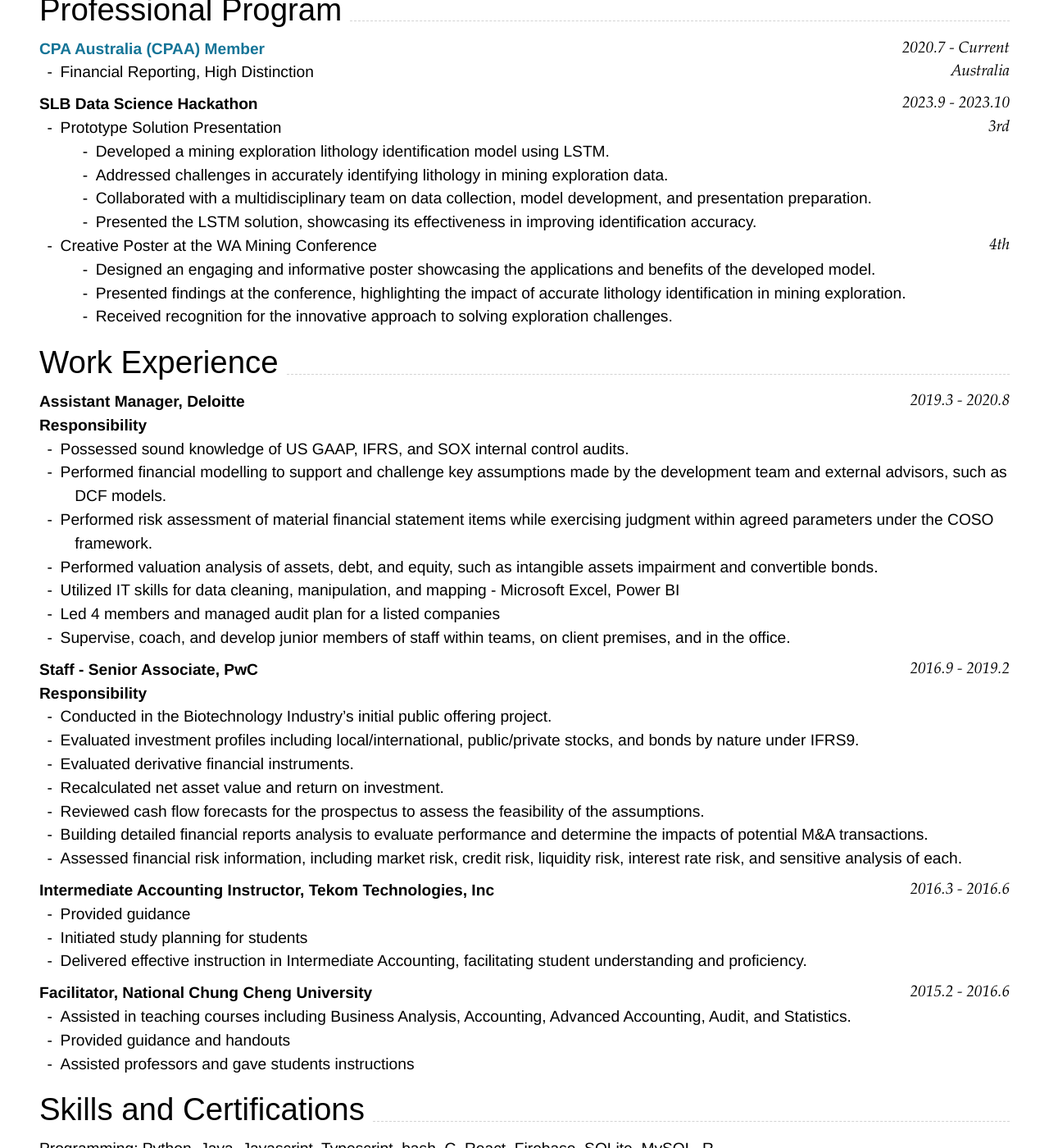
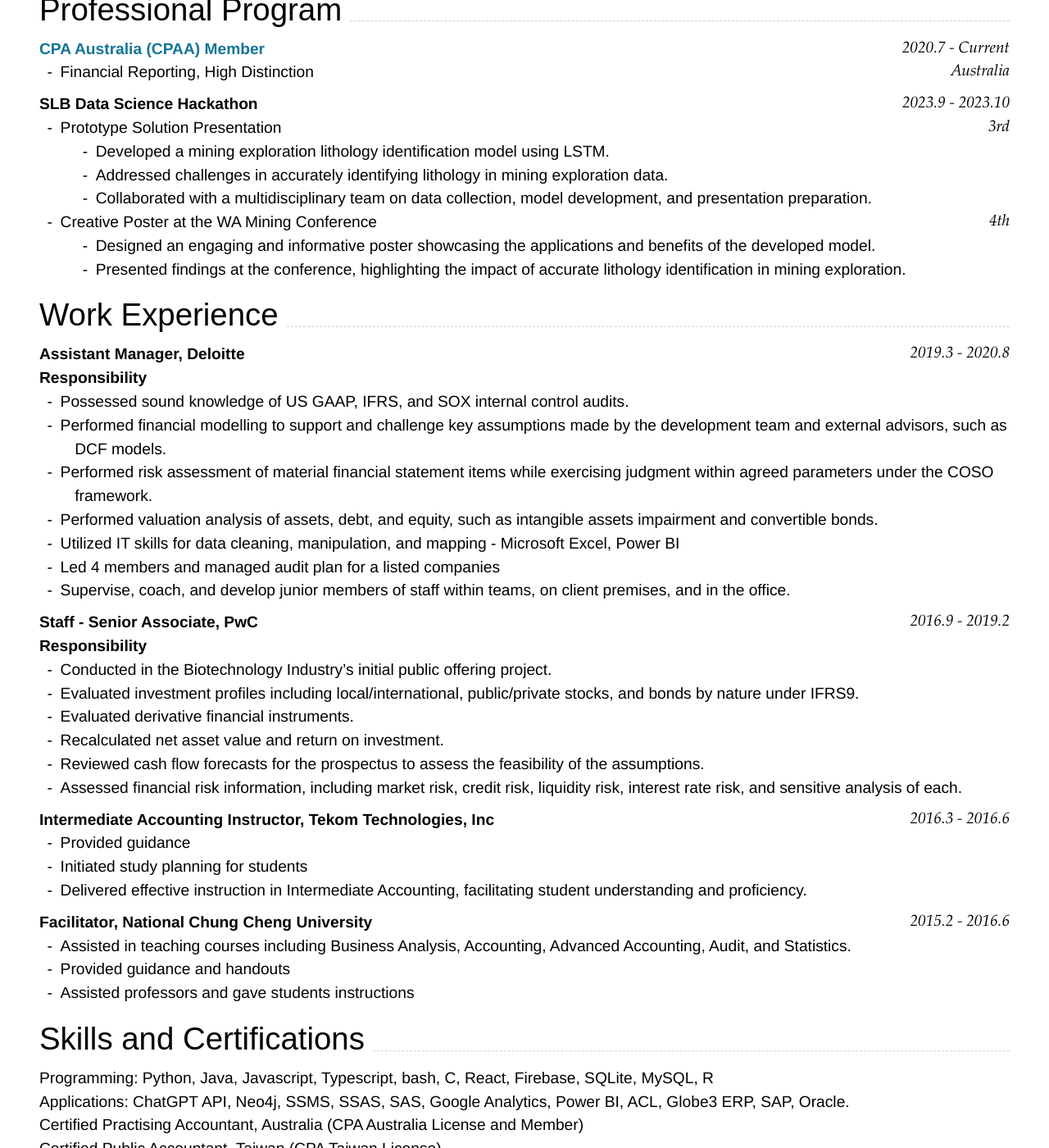
Before and after one commit to HUIXIN-TW/Resume, a Jekyll site: the page built from index.md, in a window 1280 px wide and 1400 px high, scrolled down 3035 px. Shown: the whole window at 82% size. Built offline with Jekyll 4.4.1, drawn with Linux system fonts in a browser that asks for light colours; nearby versions of some CDN libraries; part of the change alters nothing that is shown.

Commit message:
fix format

```diff
--- a/index.md
+++ b/index.md
@@ -326,11 +326,9 @@ Australia
   - Developed a mining exploration lithology identification model using LSTM.
   - Addressed challenges in accurately identifying lithology in mining exploration data.
   - Collaborated with a multidisciplinary team on data collection, model development, and presentation preparation.
-  - Presented the LSTM solution, showcasing its effectiveness in improving identification accuracy.
 - Creative Poster at the WA Mining Conference `4th`
   - Designed an engaging and informative poster showcasing the applications and benefits of the developed model.
   - Presented findings at the conference, highlighting the impact of accurate lithology identification in mining exploration.
-  - Received recognition for the innovative approach to solving exploration challenges.
 
 ## Work Experience
 
@@ -341,26 +339,9 @@ Australia
 - Performed financial modelling to support and challenge key assumptions made by the development team and external advisors, such as DCF models.
 - Performed risk assessment of material financial statement items while exercising judgment within agreed parameters under the COSO framework.
 - Performed valuation analysis of assets, debt, and equity, such as intangible assets impairment and convertible bonds.
-
-<!--
-- Complied with audit methodology, internal risk management, and external regulatory requirements.
-- Set up the strategic plans and budget within milestone-driven projects to meet all required deadlines.
-- Drafted reports and presentations to the engagement leader, which will enable decisions on audit opinion.
-- Visualized data in easy-to-understand formats by using tools and techniques.
-- Utilized IT skills for data cleaning, manipulation, and mapping.
-- Interrogate and question external market/clinical research and analysis.
-- Supervise, coach, and develop junior members of staff within teams, on client premises, and in the office.
-- Assisting in preparing the company and branches' year-end audit, with constant monitoring of internal controls for Taiwan and overseas branch offices: 5 days in San Jose, and 10 days in Singapore.
-- Drafted reports and presentations to the engagement leader, which will enable decisions on audit opinion.
-- Communicated with clients and proactively sought timely feedback for improvement to maximize client satisfaction.
-- Conducted client interviews and led internal meetings to facilitate effective audit planning and execution.
-- Industry Experiences
-    - Medical Manufacturing and Telecommunication. Both are listed on the Taipei Stock Exchange and NASDAQ
--->
 - Utilized IT skills for data cleaning, manipulation, and mapping - Microsoft Excel, Power BI
 - Led 4 members and managed audit plan for a listed companies
 - Supervise, coach, and develop junior members of staff within teams, on client premises, and in the office.
-
 
 ### **Staff - Senior Associate, PwC** `2016.9 - 2019.2`
 
@@ -370,20 +351,7 @@ Australia
 - Evaluated derivative financial instruments.
 - Recalculated net asset value and return on investment.
 - Reviewed cash flow forecasts for the prospectus to assess the feasibility of the assumptions.
-- Building detailed financial reports analysis to evaluate performance and determine the impacts of potential M&A transactions.
 - Assessed financial risk information, including market risk, credit risk, liquidity risk, interest rate risk, and sensitive analysis of each.
-
-<!--
-- Supervised a security physical inventory and performed security and bank confirmations.
-- Complied with audit methodology, internal risk management, and external regulatory requirements.
-- Directed non-profit organizations' audit and tax declaration audit.
-- Assisting in preparing the company and branches' year-end audit, with constant monitoring of internal controls for Taiwan and overseas branch offices:12 days in Dongguan, 17 days in Shanghai, 2 days in Nanjing, 3 days in Wuhan and 12 days in New Jersey and Memphis.
-Leadership
-- Initiated plans before auditing, and managed a project, then assigned tasks to team members based on priority
-- Led 2 members and managed an audit plan for a listed companies
-- Industry Experiences
-    - Medical Manufacturing, Investment, Advertising, Hospitality, Clothing Manufacturing
--->
 
 ### **Intermediate Accounting Instructor, Tekom Technologies, Inc** `2016.3 - 2016.6`
 - Provided guidance
```
